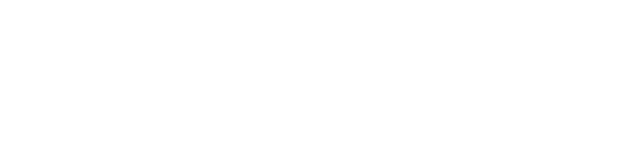
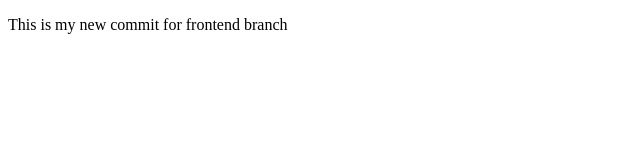
Before and after one commit to Agba-LUMI/A-Task-Tracker, a plain HTML site: page test.html in a window 1280 px wide. Shown: the whole page, without its empty margins (0-640 px from the left). Drawn offline with Linux system fonts and the light colour scheme.

Commit message:
edit by the frontend branch

```diff
--- a/test.html
+++ b/test.html
@@ -9,5 +9,7 @@
 </head>
 <body>
 
+    <p>This is my new commit for frontend branch</p>
+
 </body>
 </html>
```
